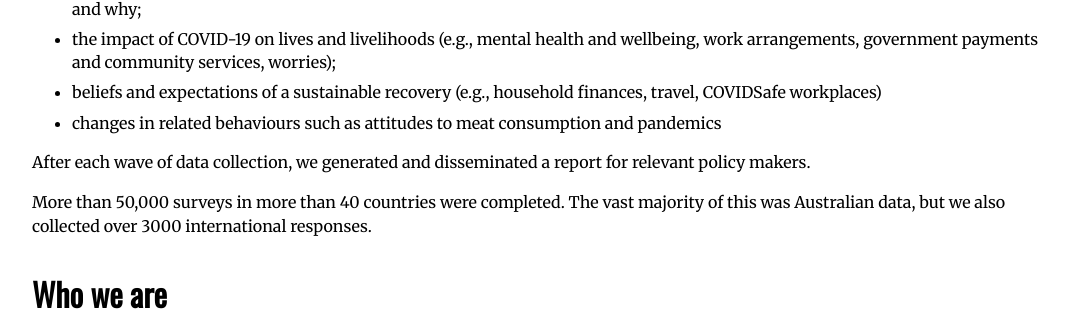
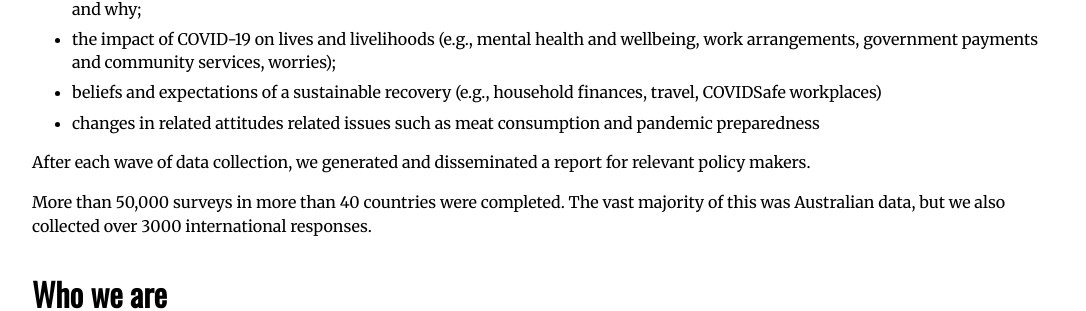
Before and after one commit to aksaeri/scrub, a Jekyll site: the page built from index.md, in a window 1280 px wide. Shown: the part 1008-1319 px from the top of the page, without its empty margins (96-1182 px from the left). Built offline with Jekyll 4.4.1, drawn with Linux system fonts in a browser that asks for light colours.

Commit message:
Update index.md

```diff
--- a/index.md
+++ b/index.md
@@ -18,7 +18,7 @@ SCRUB ran every 3-4 weeks since March 2020 until June 2021. We measured:
 * what people are doing to keep themselves safe (e.g., distancing, mask-wearing, willingness to vaccinate, compliance with rules) and why;
 * the impact of COVID-19 on lives and livelihoods (e.g., mental health and wellbeing, work arrangements, government payments and community services, worries);
 * beliefs and expectations of a sustainable recovery (e.g., household finances, travel, COVIDSafe workplaces)
-* changes in related behaviours such as attitudes to meat consumption and pandemics
+* changes in related attitudes related issues such as  meat consumption and pandemic preparedness
 
 After each wave of data collection, we generated and disseminated a report for relevant policy makers.
 
```
